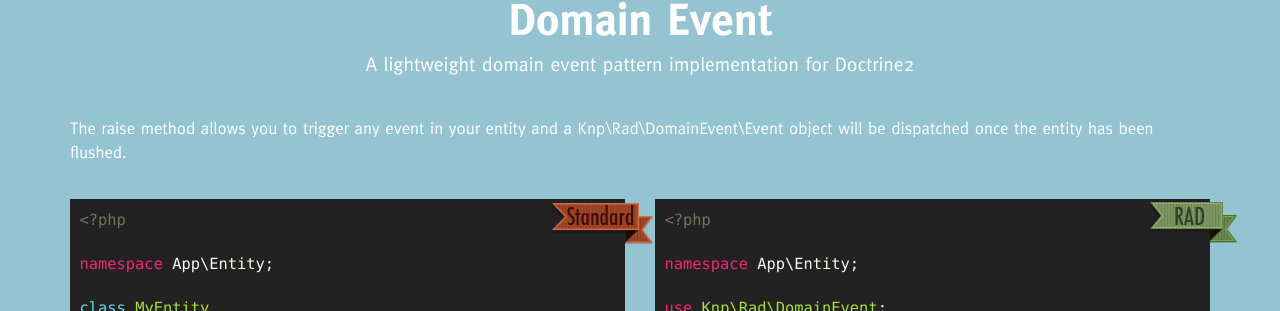
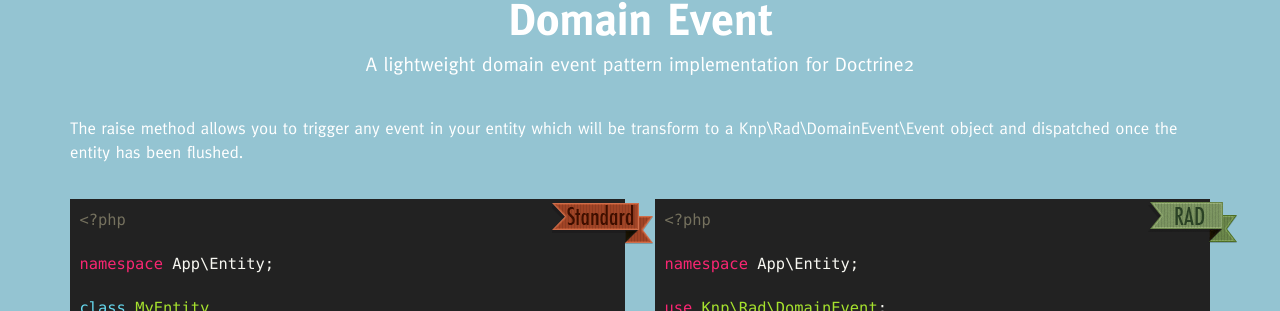
Before and after one commit to KnpLabs/rad-components-site, a Jekyll site: the page built from index.html, in a window 1280 px wide and 900 px high, scrolled down 9065 px. Shown: the part 139-450 px from the top of the window. Built offline with Jekyll 4.4.1, drawn with Linux system fonts in a browser that asks for light colours; nearby versions of some CDN libraries.

Commit message:
Fix domain event description

```diff
--- a/_includes/_components/domain-event.html
+++ b/_includes/_components/domain-event.html
@@ -6,7 +6,7 @@
         </div>
     </header>
     <div class="container content">
-        <p>The raise method allows you to trigger any event in your entity and a Knp\Rad\DomainEvent\Event object will be dispatched once the entity has been flushed.</p>
+        <p>The raise method allows you to trigger any event in your entity which will be transform to a Knp\Rad\DomainEvent\Event object and dispatched once the entity has been flushed.</p>
         <div class="row">
             <div class="col-md-6">
                 <div class="standard">
```
